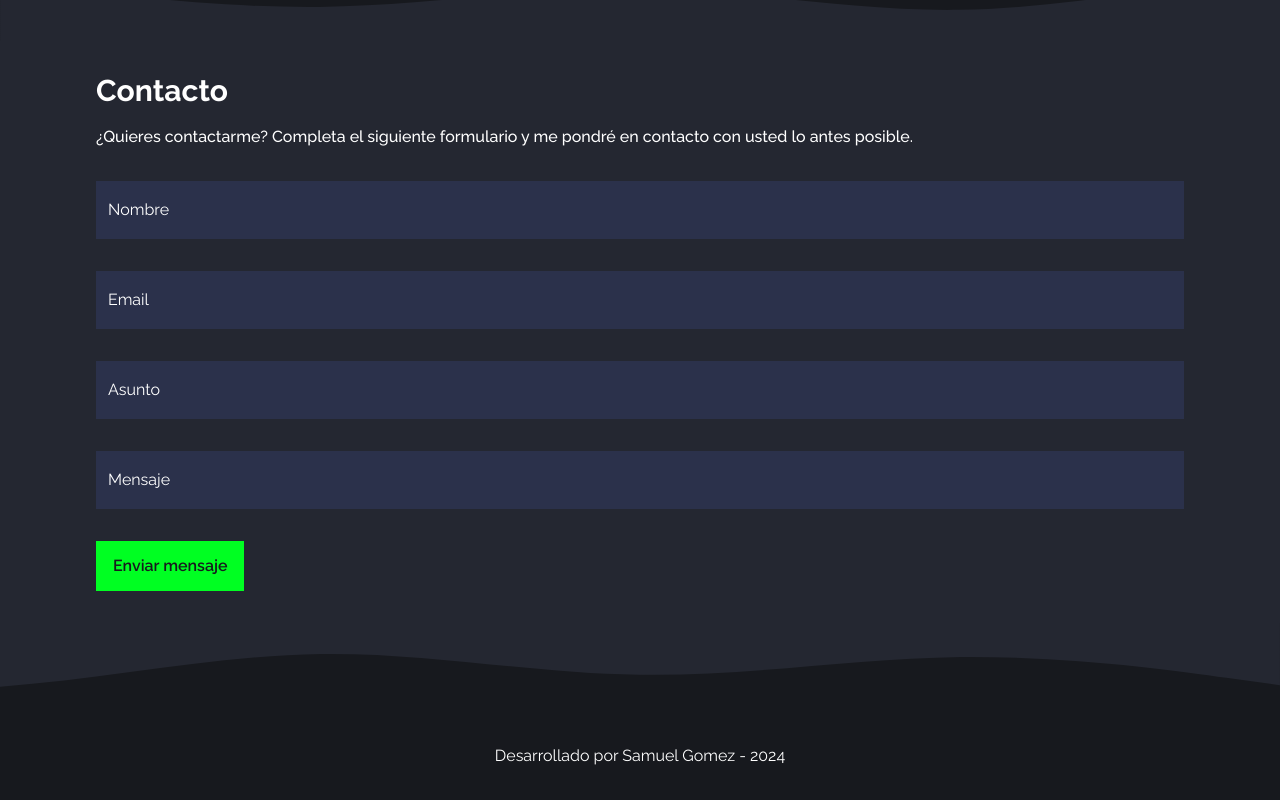
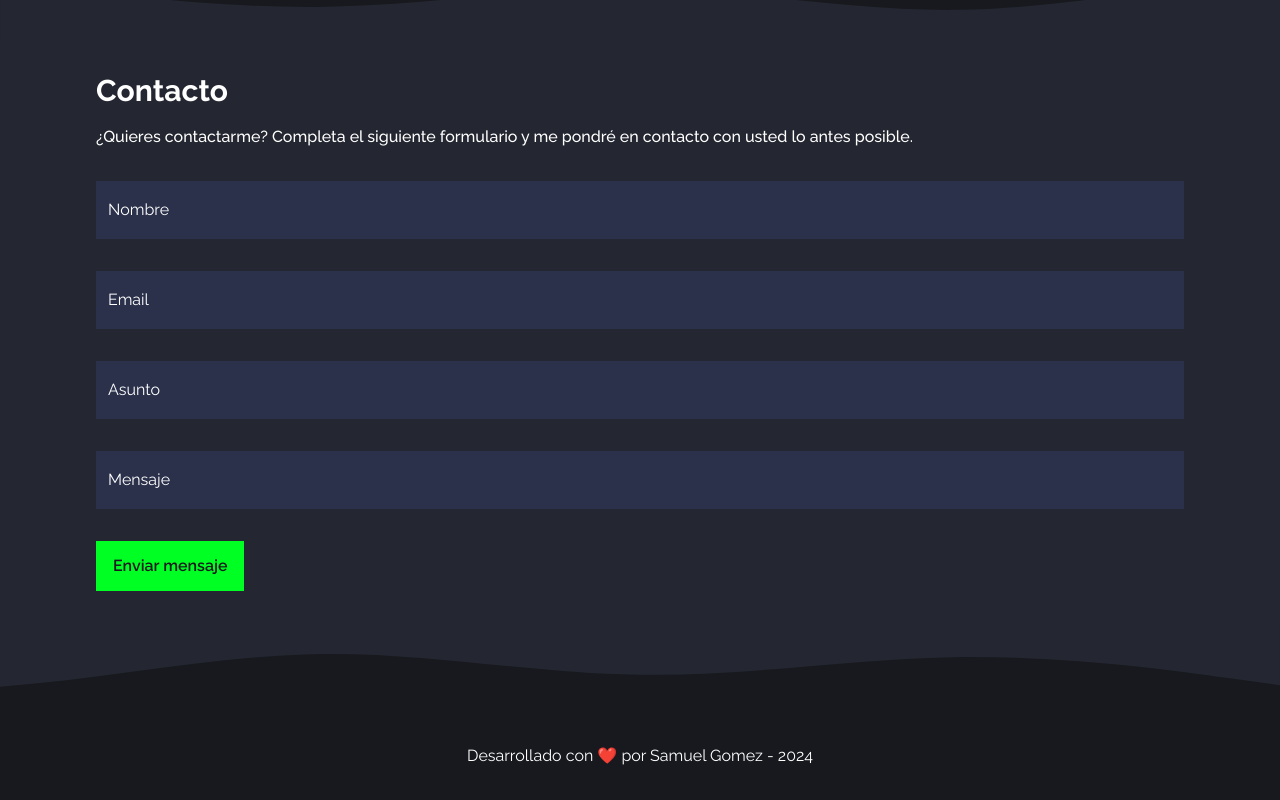
Before and after one commit to samuelgomez05/portafolio-personal, a website: page index.html in a window 1280 px wide. Shown: the part 3357-4157 px from the top of the page. Drawn offline with Linux system fonts and the light colour scheme.

Commit message:
add emoji heart in footer

```diff
--- a/index.html
+++ b/index.html
@@ -317,7 +317,7 @@
     <img class="select-none pointer-events-none" src="./src/assets/icons/wave-bottom.svg" alt="" aria-hidden="true" role="none">
   </main>
   <footer class="wrapper py-8">
-    <p class="text-white text-pretty text-center">Desarrollado por Samuel Gomez - 2024</p>
+    <p class="text-white text-pretty text-center">Desarrollado con ❤️ por Samuel Gomez - 2024</p>
   </footer>
 </body>
 </html>
```
